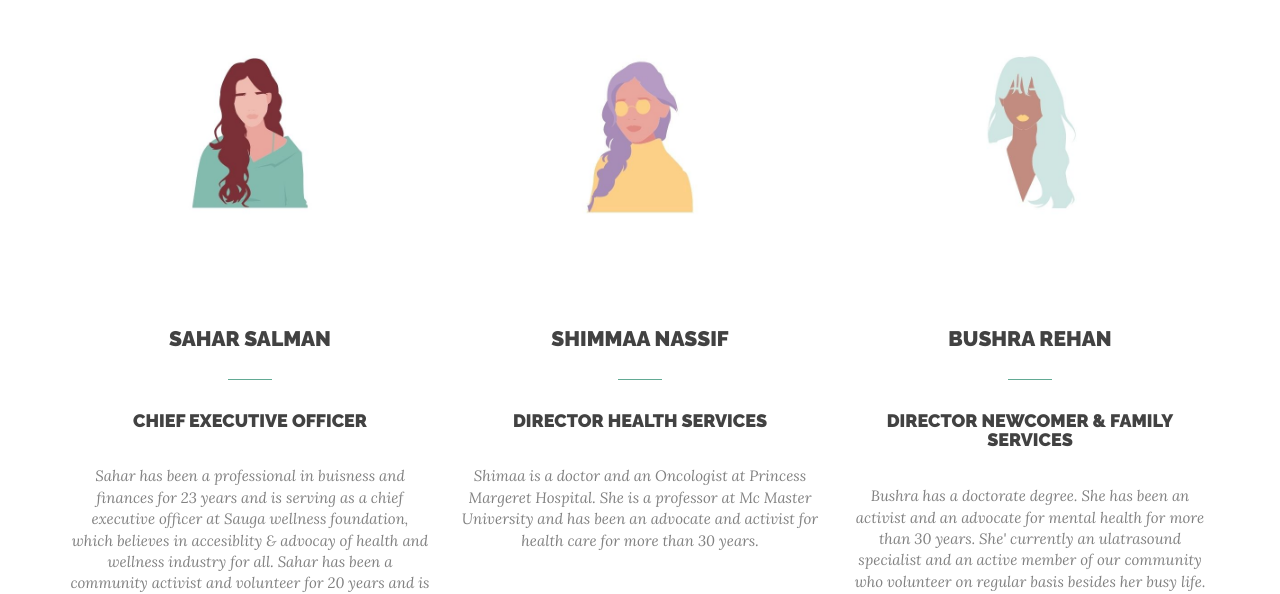
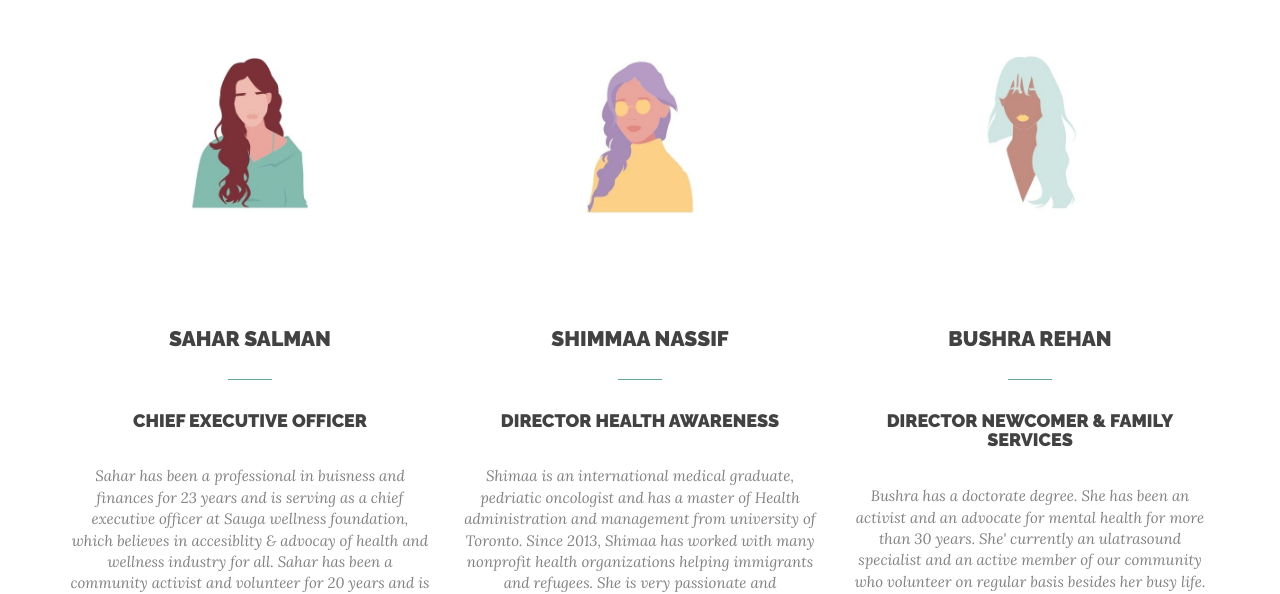
Before and after one commit to serendevity/saugawellness_com, a plain HTML site: page process.html in a window 1280 px wide. Shown: the part 364-958 px from the top of the page. Drawn offline with nearby package versions, Linux system fonts and the light colour scheme; a script that the page names is missing.

Commit message:
Shimaa details

```diff
--- a/process.html
+++ b/process.html
@@ -124,9 +124,9 @@
                                     </div>
                                     <div class="vira-card-content">
                                         <h3>Shimmaa Nassif</h3>
-                                        <h4> Director Health Services </h4>
+                                        <h4> Director Health Awareness </h4>
                                         <p>
-                                            Shimaa is a doctor and an Oncologist at Princess Margeret Hospital. She is a professor at Mc Master University and has been an advocate and activist for health care for more than 30 years.
+                                            Shimaa is an international medical graduate, pedriatic oncologist and has a master of Health administration and management from university of Toronto. Since 2013, Shimaa has worked with many nonprofit health organizations helping immigrants and refugees. She is very passionate and enthusiastically leads health awareness programs.
                                         </p>
                                     </div>
                                 </div>
```
